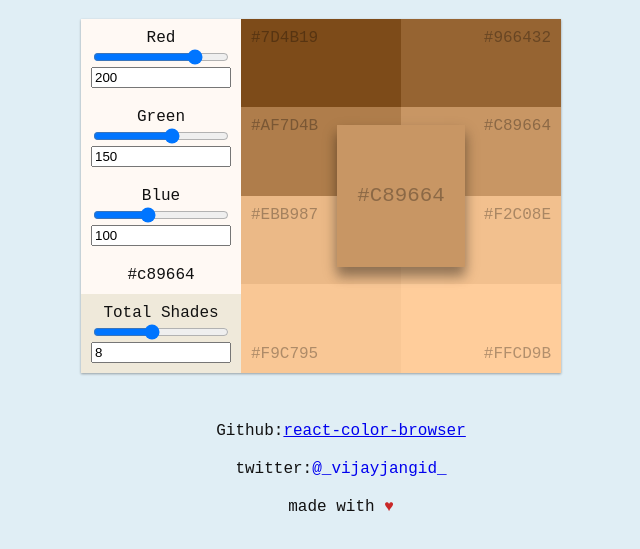
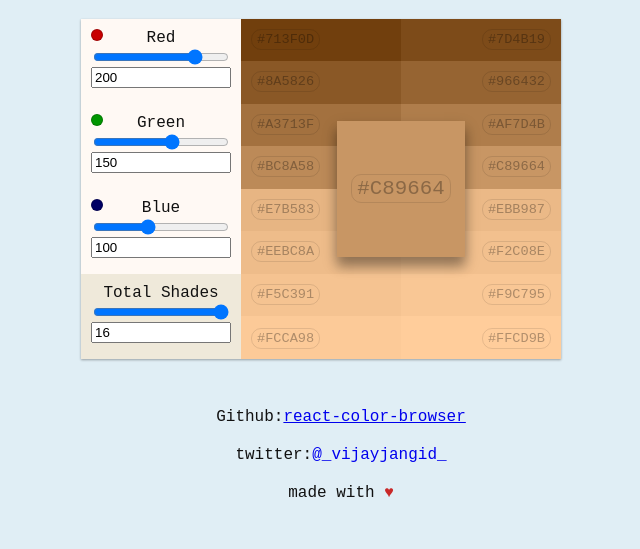
Before and after one commit to vijayjangid/react-color-browser, a React app: page / in a window 1280 px wide. Shown: the part 61-610 px from the top of the page, without its empty margins (319-959 px from the left). Built offline with nearby package versions, Linux system fonts and the light colour scheme; a web font is replaced by a local one.

Commit message:
added RGB indicator

```diff
--- a/src/modules/canvas/index.js
+++ b/src/modules/canvas/index.js
@@ -3,6 +3,73 @@ import "./style.css";
 import Color from "../Color";
 
 class Canvas extends React.PureComponent {
+  constructor(props) {
+    super(props);
+    this.state = {
+      copiedText: null,
+      copySupported: false,
+      timeout: null
+    };
+    this.onCopy = this.onCopy.bind(this);
+  }
+  componentDidMount() {
+    this.setState({
+      copySupported: document.queryCommandSupported("copy")
+    });
+  }
+  onCopy({ target }) {
+    const { copySupported, timeout } = this.state;
+    const { textContent } = target;
+    if (copySupported && textContent) {
+      if (timeout) {
+        clearTimeout(timeout);
+      }
+
+      this.selectRange(target);
+      document.execCommand("copy");
+
+      const _timeout = setTimeout(() => {
+        this.clearRange();
+        this.setState({
+          copiedText: null,
+          timeout: null
+        });
+      }, 2000);
+      this.setState({
+        copiedText: textContent,
+        timeout: _timeout
+      });
+    }
+  }
+  selectRange(node) {
+    if (document.body.createTextRange) {
+      const range = document.body.createTextRange();
+      range.moveToElementText(node);
+      range.select();
+    } else if (window.getSelection) {
+      const selection = window.getSelection();
+      const range = document.createRange();
+      range.selectNodeContents(node);
+      selection.removeAllRanges();
+      selection.addRange(range);
+    } else {
+      console.warn("Could not select text in node: Unsupported browser.");
+    }
+  }
+  clearRange() {
+    if (window.getSelection) {
+      if (window.getSelection().empty) {
+        // Chrome
+        window.getSelection().empty();
+      } else if (window.getSelection().removeAllRanges) {
+        // Firefox
+        window.getSelection().removeAllRanges();
+      }
+    } else if (document.selection) {
+      // IE?
+      document.selection.empty();
+    }
+  }
   render() {
     const { color, shades } = this.props || {};
     const colorObj = new Color({ ...color });
@@ -14,18 +81,25 @@ class Canvas extends React.PureComponent {
     const style = {
       background: colorHex
     };
+    const { copiedText } = this.state;
     return (
       <div className="canvas">
         <div>
           {shadesStyles &&
             shadesStyles.map((shade, index) => (
               <div key={index} style={shade} title={shade.background}>
-                {shade.background}
+                <span className="color-value" onClick={this.onCopy}>
+                  {copiedText === shade.background
+                    ? "copied!"
+                    : shade.background}
+                </span>
               </div>
             ))}
         </div>
         <div className="center" style={style}>
-          {style.background}
+          <span className="color-value" onClick={this.onCopy}>
+            {copiedText === style.background ? "copied!" : style.background}
+          </span>
         </div>
       </div>
     );
--- a/src/modules/canvas/style.css
+++ b/src/modules/canvas/style.css
@@ -4,17 +4,20 @@
   text-transform: uppercase;
   color: rgba(0, 0, 0, 0.3);
 }
+
 .canvas > div:not(.center) {
   flex: 1;
   min-height: 100%;
   display: flex;
   flex-wrap: wrap;
   flex-direction: row;
+  font-size: 0.85rem;
 }
 .canvas > div > div {
   display: flex;
   padding: 10px;
   flex-basis: calc(50% - 20px);
+  align-items: flex-start;
 }
 .canvas > div > div:nth-of-type(2n) {
   justify-content: flex-end;
@@ -26,7 +29,7 @@
   align-items: flex-end;
   justify-content: flex-end;
 }
-.canvas > div.center {
+.canvas > .center {
   font-size: 1.3rem;
   position: absolute;
   top: 30%;
@@ -39,3 +42,12 @@
   justify-content: center;
   align-items: center;
 }
+.canvas .color-value {
+  cursor: pointer;
+  border: solid 1px rgba(0, 0, 0, 0.1);
+  border-radius: 10px;
+  padding: 2px 5px;
+}
+.canvas .color-value:hover {
+  border: solid 1px rgba(0, 0, 0, 0.3);
+}
--- a/src/modules/config-panel/index.js
+++ b/src/modules/config-panel/index.js
@@ -10,7 +10,7 @@ class ConfigPanel extends React.PureComponent {
       green: 150,
       blue: 100
     }),
-    shades: 8
+    shades: 16
   };
   MIN_RGB = 0;
   MAX_RGB = 255;
@@ -25,6 +25,7 @@ class ConfigPanel extends React.PureComponent {
 
     this.handleColorChange = this.handleColorChange.bind(this);
     this.handleShadesChange = this.handleShadesChange.bind(this);
+    this.getCssRgbStyle = this.getCssRgbStyle.bind(this);
   }
 
   handleColorChange({ target: { name, value } = {} }) {
@@ -48,6 +49,14 @@ class ConfigPanel extends React.PureComponent {
       });
     }
   }
+  getCssRgbStyle({ key, value }) {
+    const styleGen = {
+      red: `rgb(${value},0,0)`,
+      green: `rgb(0,${value},0)`,
+      blue: `rgb(0,0,${value})`
+    };
+    return styleGen[key];
+  }
   render() {
     const { color, shades } = this.state;
 
@@ -57,6 +66,10 @@ class ConfigPanel extends React.PureComponent {
           color.toArray().map((c, i) => (
             <div key={i} className="config-row">
               <label htmlFor={c.key}>{c.name}</label>
+              <span
+                className="color-indicator"
+                style={{ background: this.getCssRgbStyle(c) }}
+              />
               <input
                 className="slider"
                 name={c.key}
@@ -76,11 +89,6 @@ class ConfigPanel extends React.PureComponent {
               />
             </div>
           ))}
-        {color && (
-          <div className="config-row">
-            <span>{color.toHex()}</span>
-          </div>
-        )}
         <div className="config-row shades">
           <label htmlFor="shades">Total Shades</label>
           <input
--- a/src/modules/config-panel/style.css
+++ b/src/modules/config-panel/style.css
@@ -1,13 +1,14 @@
 .config-panel {
   flex: 1;
+  display: flex;
+  flex-direction: column;
 }
 .config-panel .config-row {
+  position: relative;
   padding: 10px;
   display: flex;
   flex-direction: column;
-}
-.config-panel .config-row:last-of-type {
-  border-bottom: none;
+  min-height: 65px;
 }
 .config-panel .config-row.shades {
   background: #efe9da;
@@ -15,3 +16,10 @@
 .slider {
   cursor: pointer;
 }
+.color-indicator {
+  position: absolute;
+  border: solid 1px rgba(0, 0, 0, 0.2);
+  border-radius: 10px;
+  height: 10px;
+  width: 10px;
+}
```
